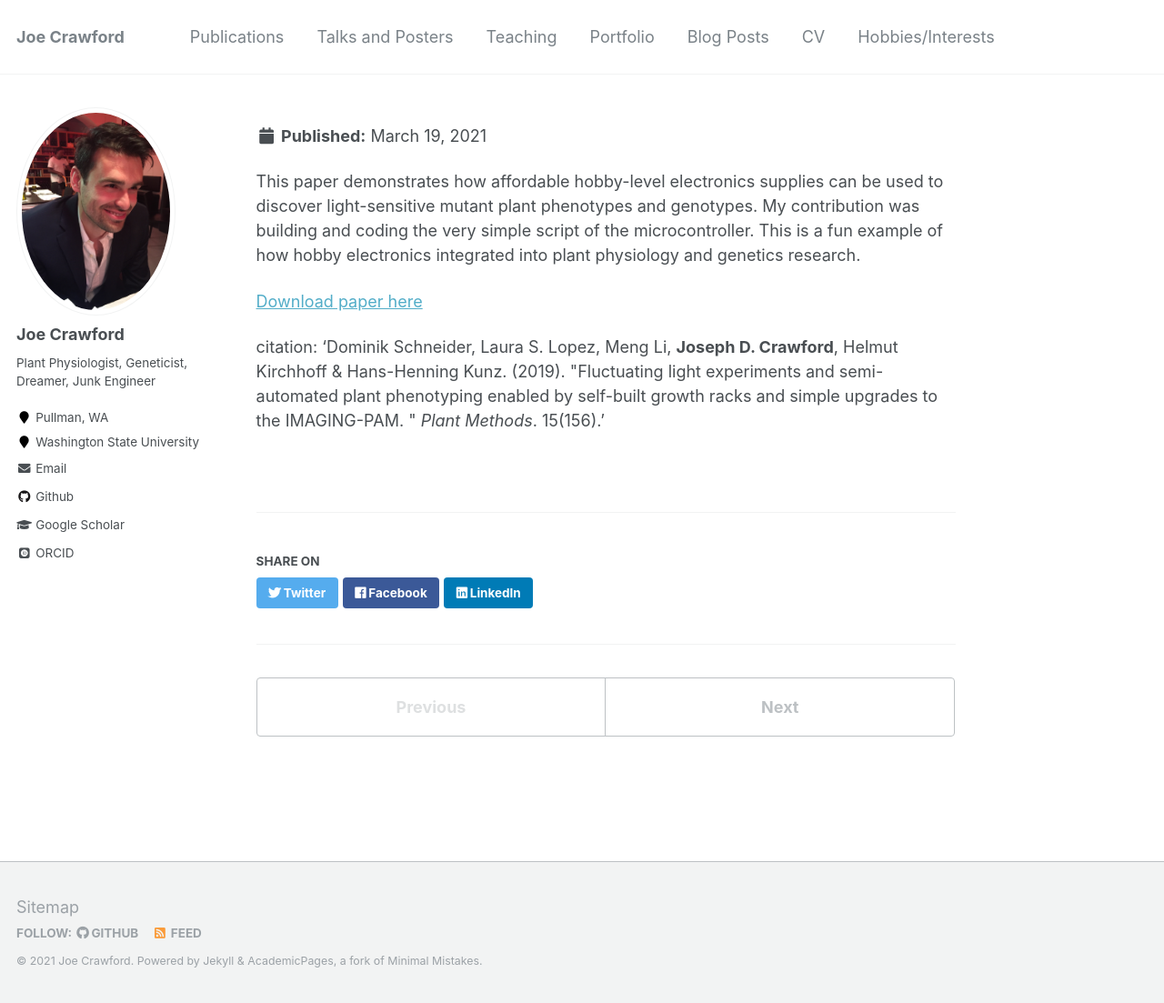
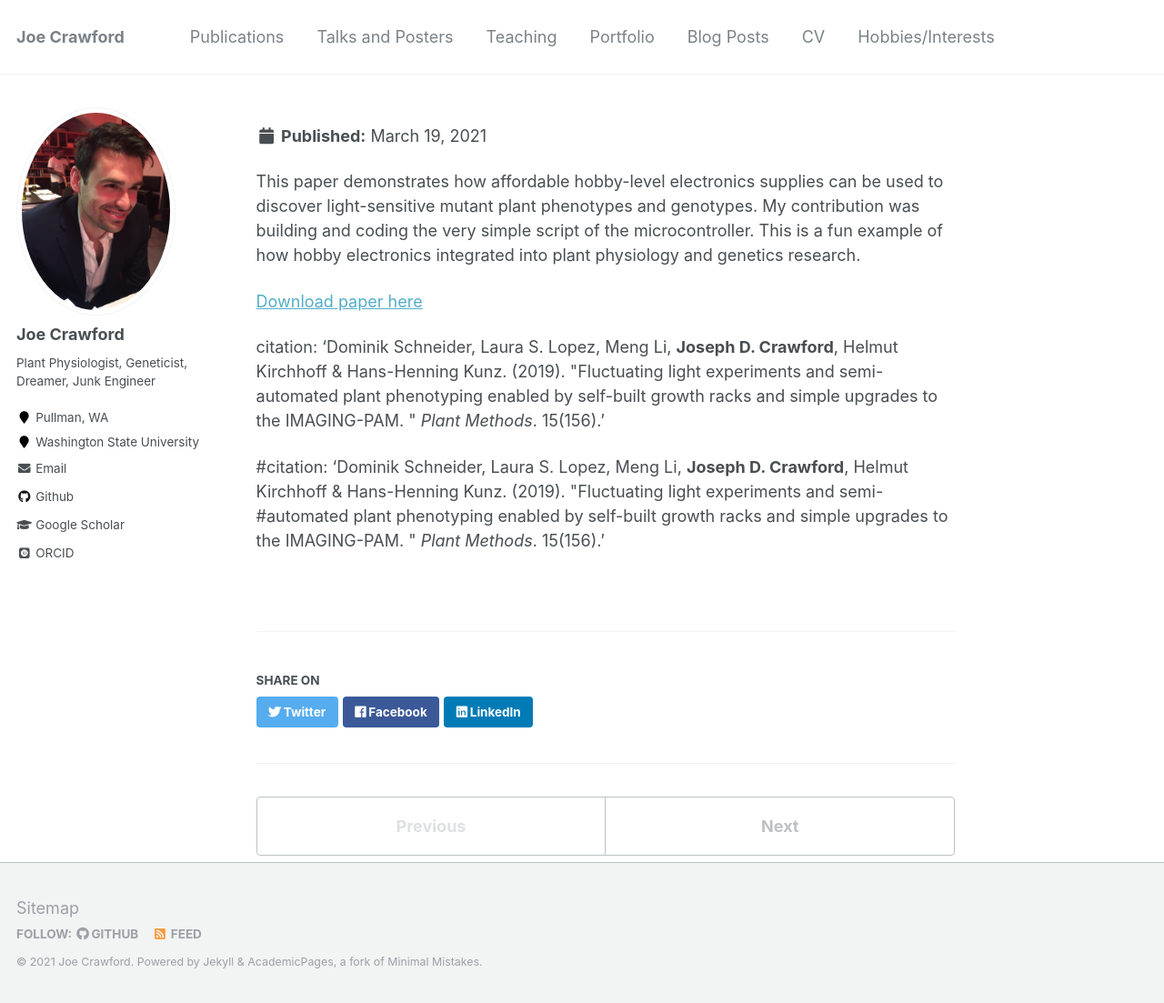
Before and after one commit to plant-physio/plant-physio.github.io, a Jekyll site: the page built from _publications/2009-10-01-paper-title-number-1.md, in a window 1280 px wide and 1103 px high. Shown: the whole window at 91% size. Built offline with Jekyll 4.4.1, drawn with Linux system fonts in a browser that asks for light colours; some web fonts are replaced.

Commit message:
Update 2009-10-01-paper-title-number-1.md

```diff
--- a/_publications/2009-10-01-paper-title-number-1.md
+++ b/_publications/2009-10-01-paper-title-number-1.md
@@ -17,3 +16,5 @@ This paper demonstrates how affordable hobby-level electronics supplies can be u
 
 
 citation: 'Dominik Schneider, Laura S. Lopez, Meng Li, <b>Joseph D. Crawford</b>, Helmut Kirchhoff & Hans-Henning Kunz. (2019). &quot;Fluctuating light experiments and semi-automated plant phenotyping enabled by self-built growth racks and simple upgrades to the IMAGING-PAM. &quot; <i>Plant Methods</i>. 15(156).'
+
+#citation: 'Dominik Schneider, Laura S. Lopez, Meng Li, <b>Joseph D. Crawford</b>, Helmut Kirchhoff & Hans-Henning Kunz. (2019). &quot;Fluctuating light experiments and semi-#automated plant phenotyping enabled by self-built growth racks and simple upgrades to the IMAGING-PAM. &quot; <i>Plant Methods</i>. 15(156).'
```
Also changed, not shown: other parts of _publications/2009-10-01-paper-title-number-1.md (+0 -1 lines).
